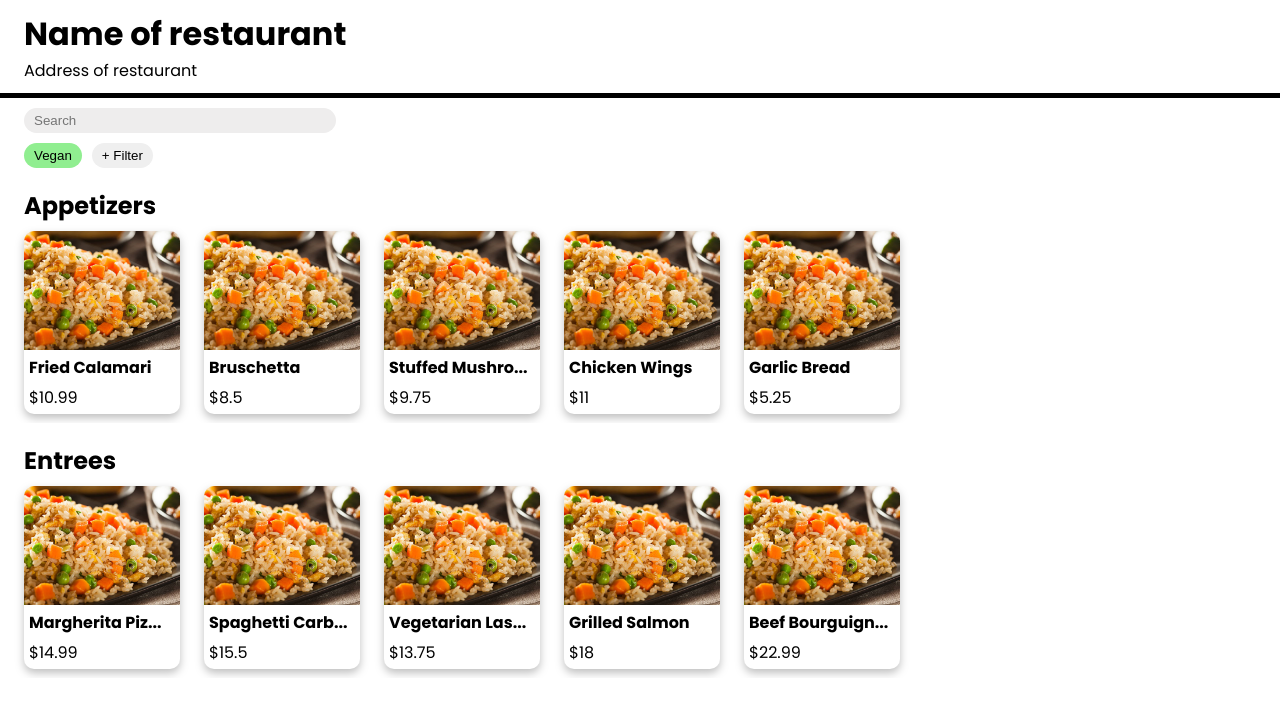
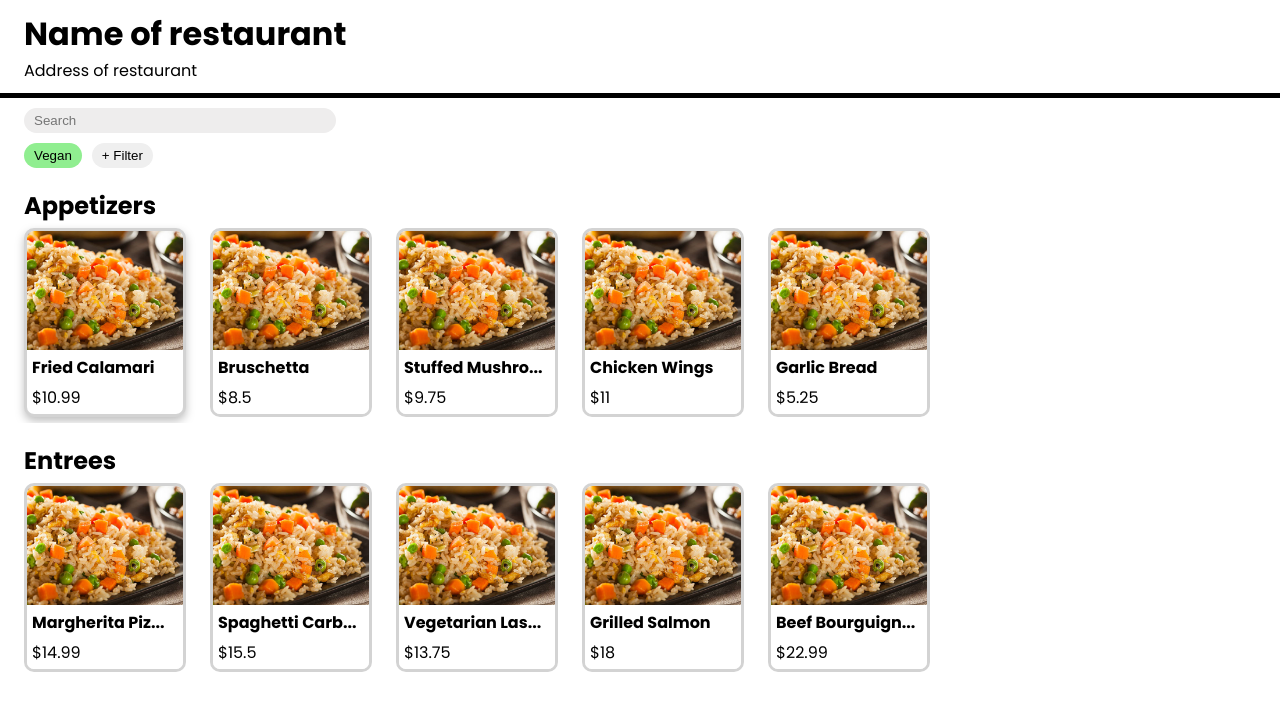
Before and after one commit to 17356-MnYou/MnYou, a React (Create React App) app in the folder client/: page /customer in a window 1280 px wide. In both pictures the pointer is over the element 102 px from the left and 322 px from the top of the page. Shown: the top 716 px of the page. Built offline with nearby package versions, Linux system fonts and the light colour scheme.

Commit message:
Update MenuItem.css

```diff
--- a/client/src/Components/CustomerView/MenuItem.css
+++ b/client/src/Components/CustomerView/MenuItem.css
@@ -4,9 +4,20 @@
     width: 156px;
     height: 183px;
     border-radius: 10px;
+    border: solid;
+    border-color: lightgrey;
+    overflow: hidden;
+    flex: none;
+}
+
+.menuItemBox:hover {
+    width: 156px;
+    height: 183px;
+    border-radius: 10px;
     filter: drop-shadow(0px 4px 4px rgba(0, 0, 0, 0.25));
     overflow: hidden;
     flex: none;
+    cursor: pointer;
 }
 
 .menuItemImage {
```
